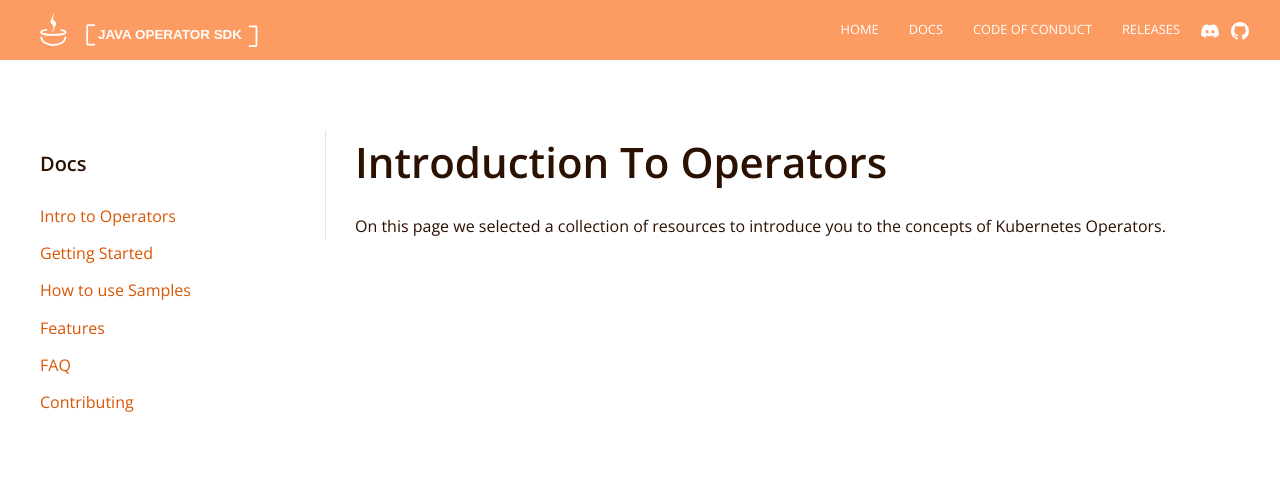
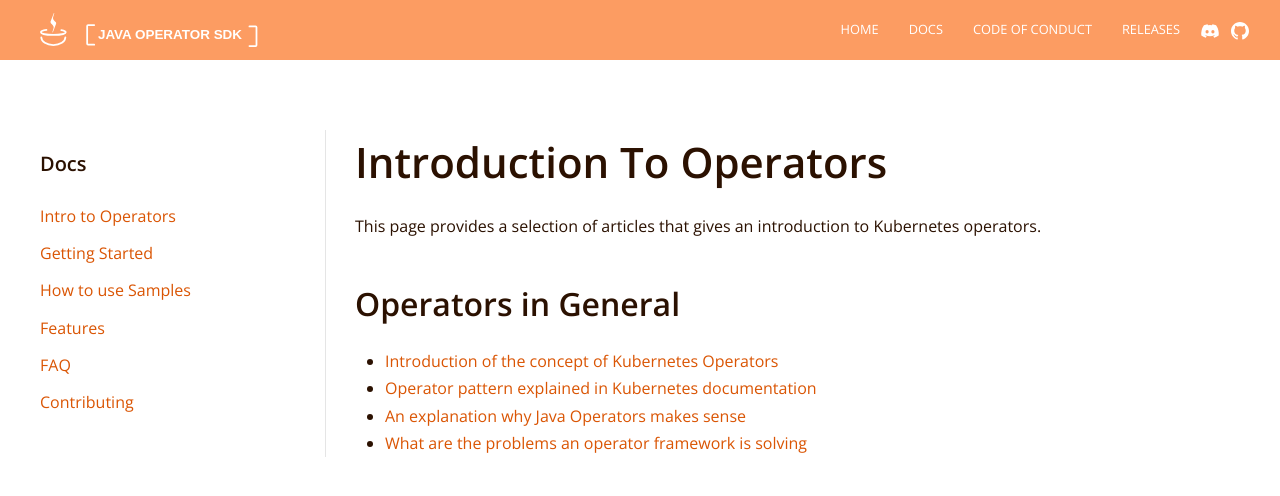
Before and after one commit to operator-framework/java-operator-sdk, a Jekyll site: the page built from docs/documentation/intro-operators.md, in a window 1280 px wide. Shown: the top 496 px of the page. Built offline with Jekyll 4.4.1, drawn with Linux system fonts in a browser that asks for light colours; nearby versions of some CDN libraries.

Commit message:
docs: link for basic operato articles (#643)

```diff
--- a/docs/documentation/intro-operators.md
+++ b/docs/documentation/intro-operators.md
@@ -7,4 +7,11 @@
 
 # Introduction To Operators
 
-On this page we selected a collection of resources to introduce you to the concepts of Kubernetes Operators.
+This page provides a selection of articles that gives an introduction to Kubernetes operators.
+
+## Operators in General
+
+ - [Introduction of the concept of Kubernetes Operators](https://blog.container-solutions.com/kubernetes-operators-explained)
+ - [Operator pattern explained in Kubernetes documentation](https://kubernetes.io/docs/concepts/extend-kubernetes/operator/)
+ - [An explanation why Java Operators makes sense](https://blog.container-solutions.com/cloud-native-java-infrastructure-automation-with-kubernetes-operators)
+ - [What are the problems an operator framework is solving](https://csviri.medium.com/deep-dive-building-a-kubernetes-operator-sdk-for-java-developers-5008218822cb)
```
